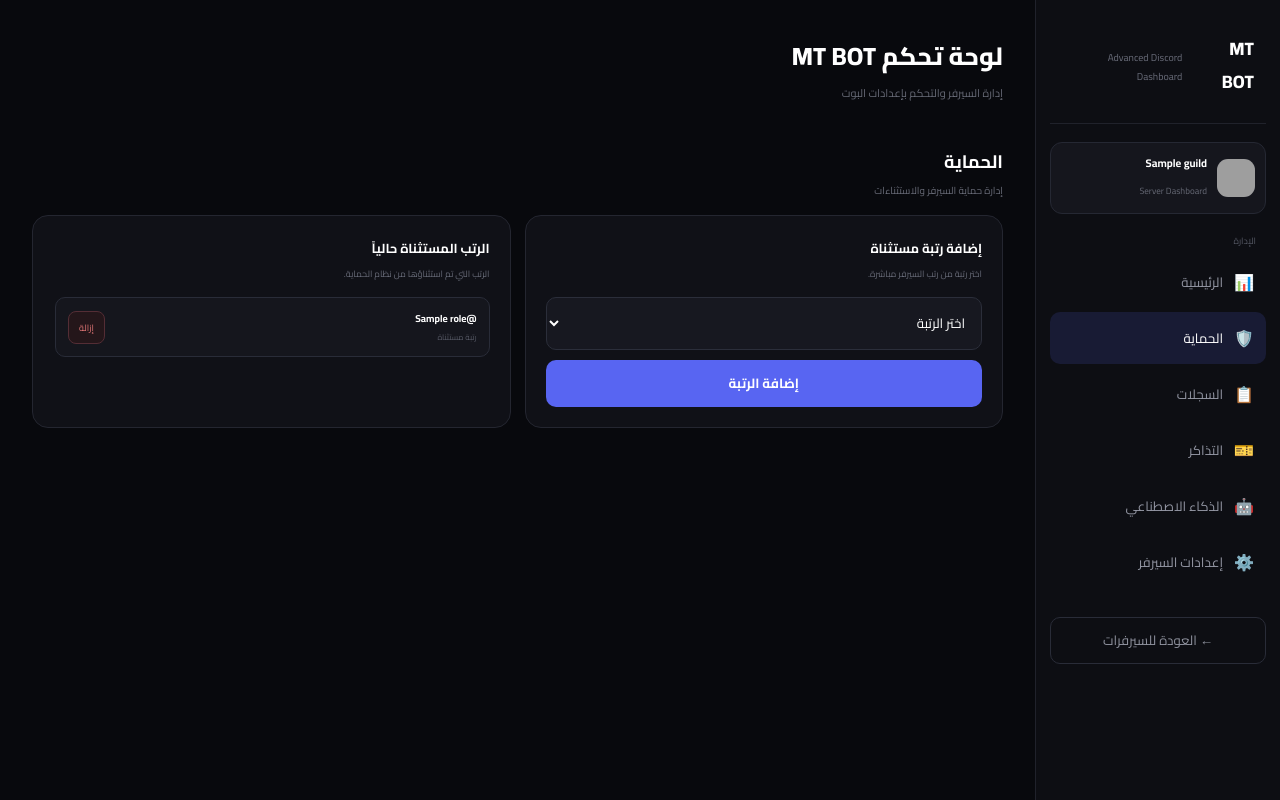
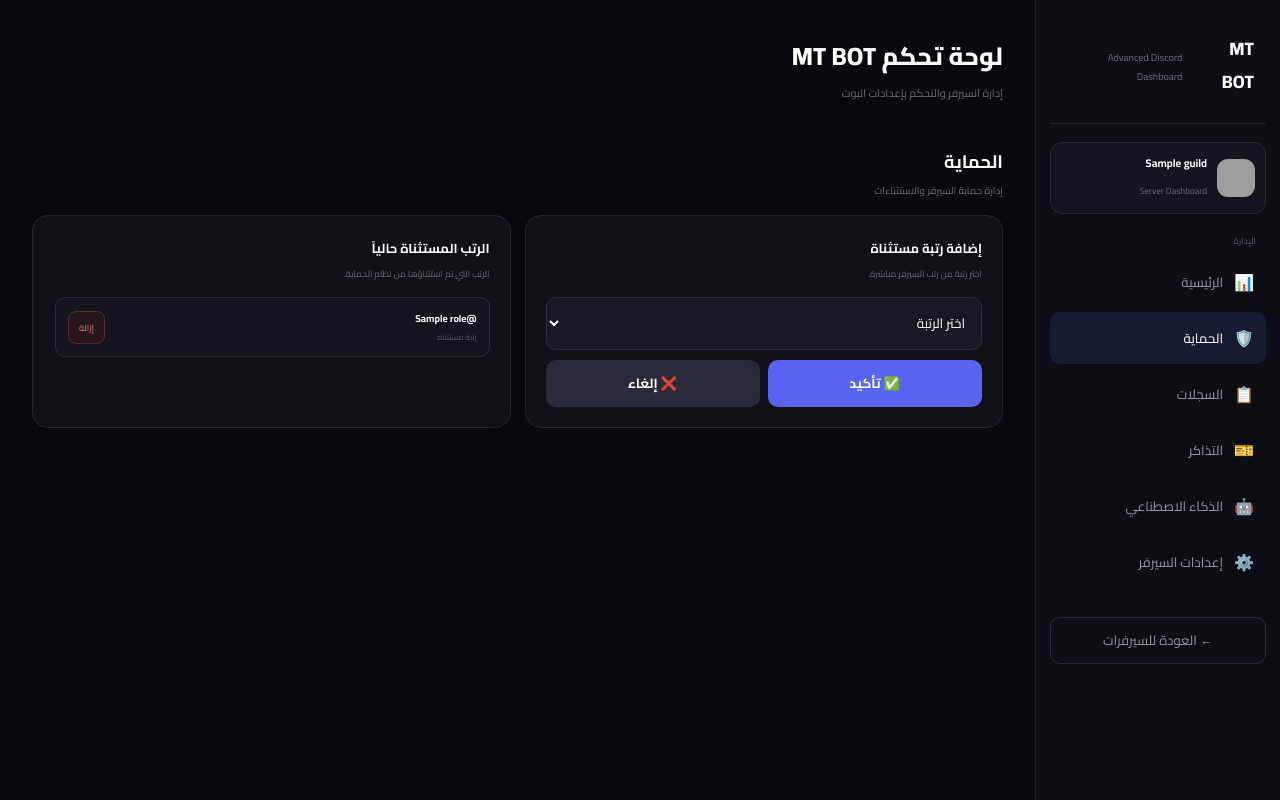
Before and after one commit to dahomaq35-afk/Liver, a Python web app: template templates/server.html in a window 1280 px wide, after a click that opens the changed part. Run offline with Jinja, Linux system fonts and the light colour scheme; the template is opened without the code that fills it: most values are stand-ins (such as "Sample title", 1, 10 or a date in 2020); grey boxes are pictures that could not be loaded.

Commit message:
Update server.html

```diff
--- a/templates/server.html
+++ b/templates/server.html
@@ -342,21 +342,43 @@
             color: white;
         }
 
-        .save-btn {
+        /* =========================
+           CONFIRM BUTTONS
+        ========================= */
+
+        .confirm-buttons {
+            display: flex;
+            gap: 8px;
             margin-top: 10px;
-            width: 100%;
+        }
+
+        .confirm-btn,
+        .cancel-btn {
+            flex: 1;
             padding: 11px;
             border: 0;
             border-radius: 10px;
-            background: #5865f2;
             color: white;
             font-family: inherit;
             font-weight: 700;
             cursor: pointer;
-        }
-
-        .save-btn:hover {
+            transition: .2s;
+        }
+
+        .confirm-btn {
+            background: #5865f2;
+        }
+
+        .confirm-btn:hover {
             background: #4752c4;
+        }
+
+        .cancel-btn {
+            background: #292c38;
+        }
+
+        .cancel-btn:hover {
+            background: #383b48;
         }
 
         /* =========================
@@ -751,7 +773,6 @@
             <div class="cards">
 
                 <div class="card">
-
                     <div class="card-label">
                         السجلات الجنائية
                     </div>
@@ -759,11 +780,9 @@
                     <div class="card-value">
                         {{ stats.criminal_records }}
                     </div>
-
                 </div>
 
                 <div class="card">
-
                     <div class="card-label">
                         التحذيرات
                     </div>
@@ -771,11 +790,9 @@
                     <div class="card-value">
                         {{ stats.warnings }}
                     </div>
-
                 </div>
 
                 <div class="card">
-
                     <div class="card-label">
                         السجلات الأمنية
                     </div>
@@ -783,11 +800,9 @@
                     <div class="card-value">
                         {{ stats.security_logs }}
                     </div>
-
                 </div>
 
                 <div class="card">
-
                     <div class="card-label">
                         التذاكر
                     </div>
@@ -795,11 +810,9 @@
                     <div class="card-value">
                         {{ stats.tickets }}
                     </div>
-
                 </div>
 
                 <div class="card">
-
                     <div class="card-label">
                         الصكوك
                     </div>
@@ -807,11 +820,9 @@
                     <div class="card-value">
                         {{ stats.deeds }}
                     </div>
-
                 </div>
 
                 <div class="card">
-
                     <div class="card-label">
                         أوامر القبض
                     </div>
@@ -819,11 +830,9 @@
                     <div class="card-value">
                         {{ stats.warrants }}
                     </div>
-
                 </div>
 
                 <div class="card">
-
                     <div class="card-label">
                         البلاغات
                     </div>
@@ -831,11 +840,9 @@
                     <div class="card-value">
                         {{ stats.dispatches }}
                     </div>
-
                 </div>
 
                 <div class="card">
-
                     <div class="card-label">
                         التقارير الطبية
                     </div>
@@ -843,7 +850,6 @@
                     <div class="card-value">
                         {{ stats.medical_reports }}
                     </div>
-
                 </div>
 
             </div>
@@ -926,12 +932,24 @@
 
                         {% endif %}
 
+                        <div class="confirm-buttons">
+
                             <button
-                            class="save-btn"
+                                class="confirm-btn"
                                 type="submit"
                             >
-                            إضافة الرتبة
+                                ✅ تأكيد
                             </button>
+
+                            <button
+                                class="cancel-btn"
+                                type="button"
+                                onclick="resetForm(this)"
+                            >
+                                ❌ إلغاء
+                            </button>
+
+                        </div>
 
                     </form>
 
@@ -1058,6 +1076,7 @@
 
                 <p>
                     اختر أي روم من رومات السيرفر لكل نوع من السجلات.
+
                     <span class="channel-count">
                         {{ channels|length }} روم
                     </span>
@@ -1176,12 +1195,24 @@
 
                         </select>
 
+                        <div class="confirm-buttons">
+
                             <button
-                            class="save-btn"
+                                class="confirm-btn"
                                 type="submit"
                             >
-                            حفظ الروم
+                                ✅ تأكيد
                             </button>
+
+                            <button
+                                class="cancel-btn"
+                                type="button"
+                                onclick="resetForm(this)"
+                            >
+                                ❌ إلغاء
+                            </button>
+
+                        </div>
 
                     </form>
 
@@ -1435,12 +1466,24 @@
 
                         {% endif %}
 
+                        <div class="confirm-buttons">
+
                             <button
-                            class="save-btn"
+                                class="confirm-btn"
                                 type="submit"
                             >
-                            حفظ روم الذكاء الاصطناعي
+                                ✅ تأكيد
                             </button>
+
+                            <button
+                                class="cancel-btn"
+                                type="button"
+                                onclick="resetForm(this)"
+                            >
+                                ❌ إلغاء
+                            </button>
+
+                        </div>
 
                     </form>
 
@@ -1580,6 +1623,72 @@ function showSection(id, button) {
         "?section=" + encodeURIComponent(id)
     );
 }
+
+
+/* =========================================
+   إلغاء التغيير وإرجاع القيمة الأصلية
+========================================= */
+
+function resetForm(button) {
+
+    const form = button.closest("form");
+
+    if (!form) {
+        return;
+    }
+
+    const select = form.querySelector("select");
+
+    if (!select) {
+        return;
+    }
+
+    const originalValue = select.getAttribute(
+        "data-original-value"
+    );
+
+    if (originalValue !== null) {
+        select.value = originalValue;
+    } else {
+        select.selectedIndex = 0;
+    }
+}
+
+
+/* =========================================
+   حفظ القيمة الأصلية لكل اختيار
+========================================= */
+
+document.querySelectorAll("form").forEach(
+    form => {
+
+        const select = form.querySelector("select");
+
+        if (!select) {
+            return;
+        }
+
+        const selectedOption =
+            select.querySelector("option:checked");
+
+        if (selectedOption) {
+
+            select.setAttribute(
+                "data-original-value",
+                selectedOption.value
+            );
+
+        } else {
+
+            select.setAttribute(
+                "data-original-value",
+                ""
+            );
+
+        }
+
+    }
+);
 
 
 /* =========================================
```
Lines whose indentation alone changed are shown as unchanged.
